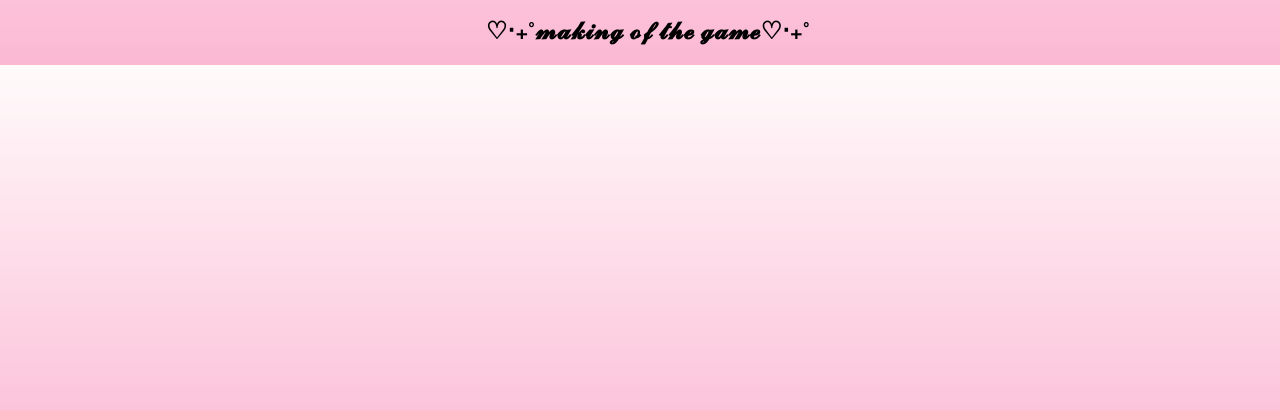
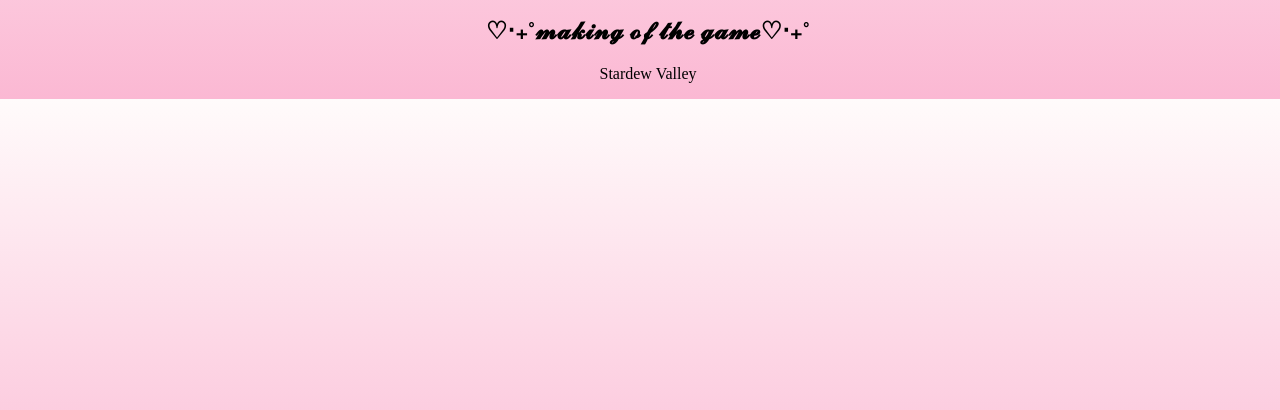
Before and after one commit to cm100128/MyWebsite, a plain HTML site: page index.html in a window 1280 px wide. Shown: the part 356-766 px from the top of the page. Drawn offline with Linux system fonts and the light colour scheme.

Commit message:
Update index.html

```diff
--- a/index.html
+++ b/index.html
@@ -31,7 +31,7 @@ min-height: 100%;
   <img src="https://i.ytimg.com/vi/1sOqukduGsM/maxresdefault.jpg" width="300px">
   <p>♡𝓽𝓱𝓲𝓼 𝓲𝓼 𝓪 𝔀𝓮𝓫𝓼𝓲𝓽𝓮 𝓫𝔂 𝓒𝓪𝓻𝔂𝓼 𝓜𝓬𝓔𝓵𝔀𝓪𝓲𝓷♡</p>
 <h2>♡‧₊˚𝓶𝓪𝓴𝓲𝓷𝓰 𝓸𝓯 𝓽𝓱𝓮 𝓰𝓪𝓶𝓮♡‧₊˚</h2>
-<p></p>
+<p>Stardew Valley </p>
 
 </body>
 </html>
```
